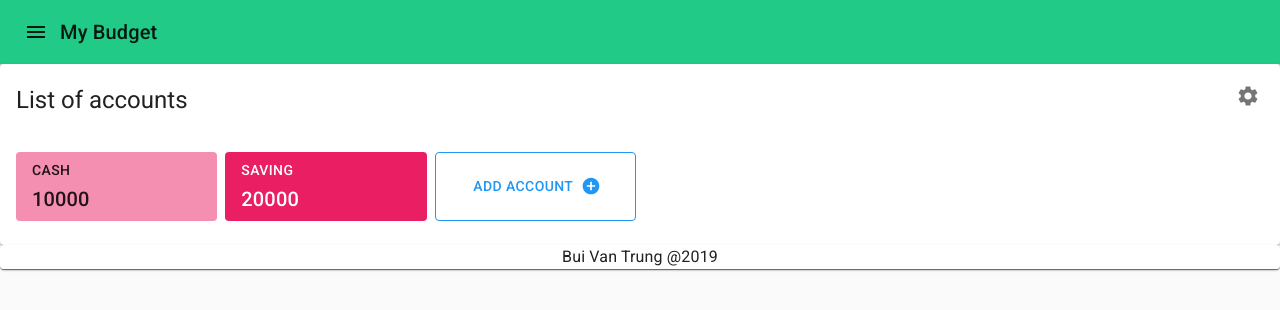
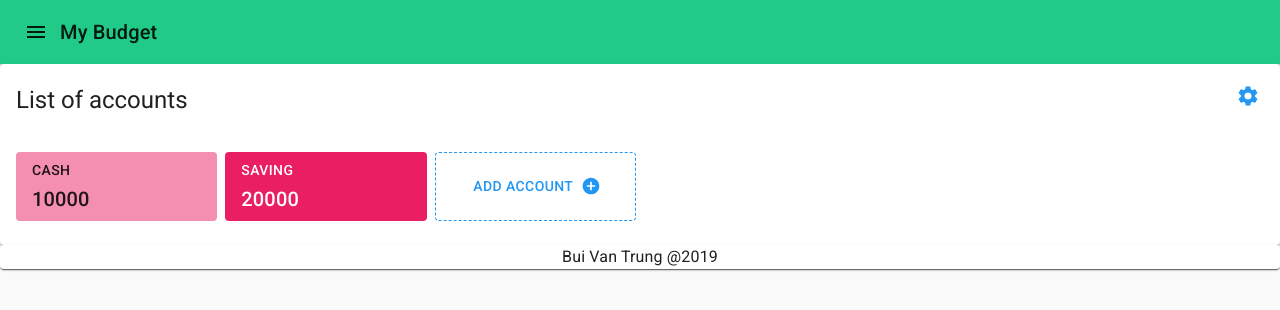
Before and after one commit to BuiKiem/my-budget, a React (Create React App) app in the folder frontend/: page / in a window 1280 px wide. Shown: the top 310 px of the page. Built offline with nearby package versions, Linux system fonts and the light colour scheme.

Commit message:
Change color and border sytle

```diff
--- a/frontend/src/components/accounts/AccountList/AccountList.js
+++ b/frontend/src/components/accounts/AccountList/AccountList.js
@@ -5,14 +5,24 @@ import {
   CardHeader,
   CardContent,
   Typography,
-  Grid
+  Grid,
+  makeStyles,
+  useTheme
 } from "@material-ui/core";
 import { Settings as SettingsIcon } from "@material-ui/icons";
 
 import { Account } from "../Account/Account";
 import { AddAccountButton } from "../AddAccountButton/AddAccountButton";
 
+const useStyles = makeStyles({
+  root: {
+    color: props => props.info.main
+  }
+});
+
 export const AccountList = () => {
+  const theme = useTheme();
+  const classes = useStyles({ info: theme.palette.info });
   const accounts = [
     {
       id: 1,
@@ -37,7 +47,10 @@ export const AccountList = () => {
           </Typography>
         }
         action={
-          <IconButton aria-label="configure account">
+          <IconButton
+            classes={{ root: classes.root }}
+            aria-label="configure account"
+          >
             <SettingsIcon />
           </IconButton>
         }
--- a/frontend/src/components/accounts/AddAccountButton/AddAccountButton.js
+++ b/frontend/src/components/accounts/AddAccountButton/AddAccountButton.js
@@ -7,7 +7,8 @@ const useStyles = makeStyles({
     height: "100%",
     width: "100%",
     color: props => props.infoColor.main,
-    borderColor: props => props.infoColor.main
+    borderColor: props => props.infoColor.main,
+    borderStyle: "dashed"
   }
 });
 
```
